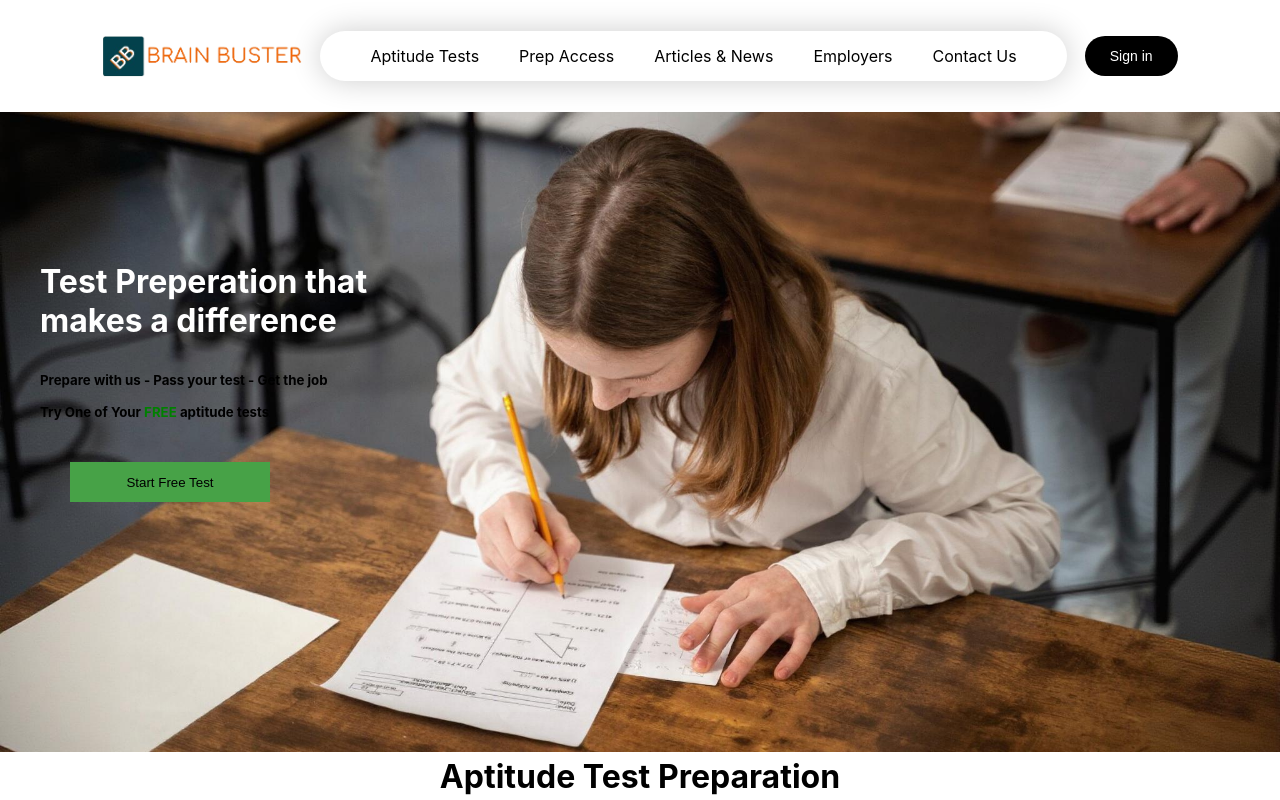
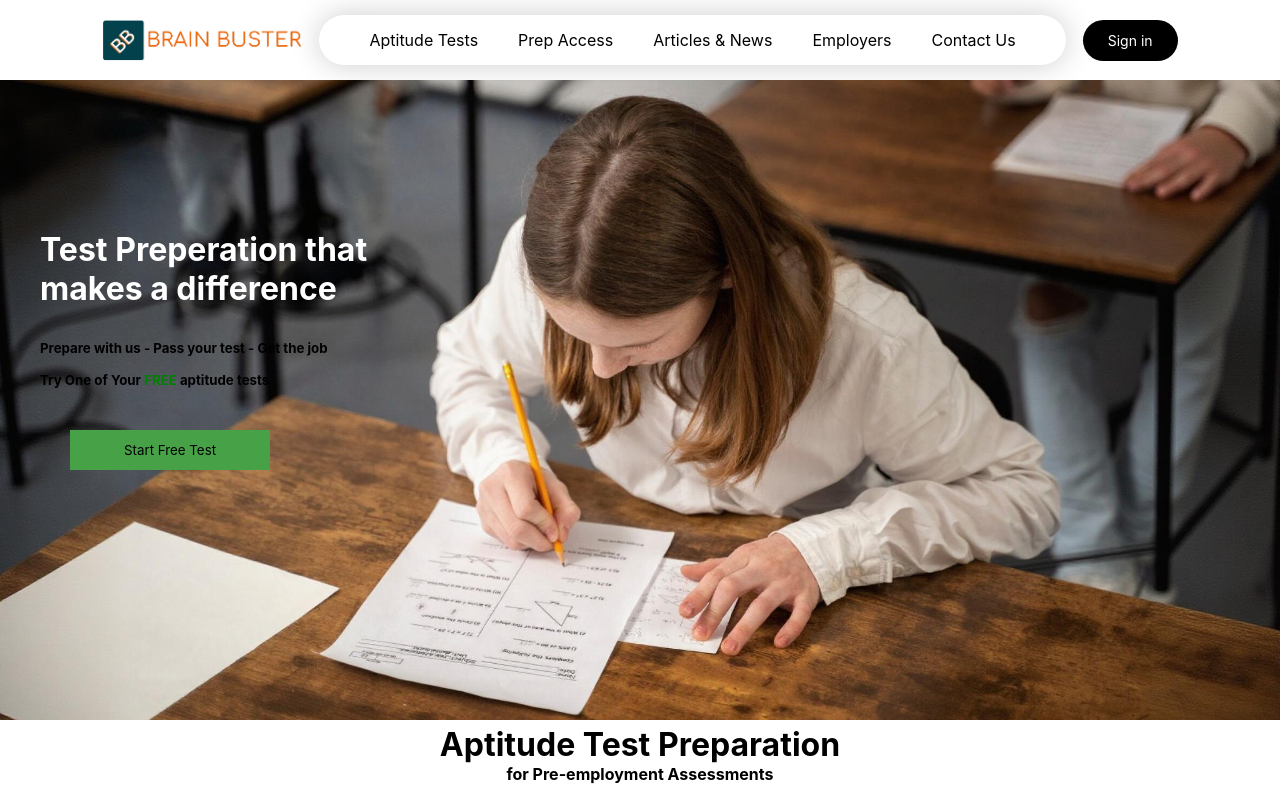
Before and after one commit to Vikas2604/brain-buster, a React (Create React App) app: page / in a window 1280 px wide. Shown: the top 800 px of the page. Built offline with nearby package versions, Linux system fonts and the light colour scheme.

Commit message:
Update index.css

```diff
--- a/src/index.css
+++ b/src/index.css
@@ -1,4 +1,5 @@
-body {
+*{
+  padding: 0;
   margin: 0;
   font-family: -apple-system, BlinkMacSystemFont, 'Segoe UI', 'Roboto', 'Oxygen',
     'Ubuntu', 'Cantarell', 'Fira Sans', 'Droid Sans', 'Helvetica Neue',
@@ -6,8 +7,7 @@ body {
   -webkit-font-smoothing: antialiased;
   -moz-osx-font-smoothing: grayscale;
 }
-
-code {
-  font-family: source-code-pro, Menlo, Monaco, Consolas, 'Courier New',
-    monospace;
+a{
+  text-decoration: none;
+  color: inherit;
 }
```
